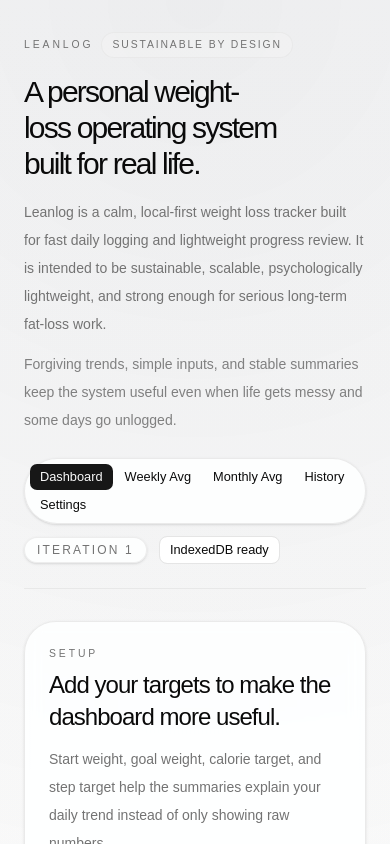
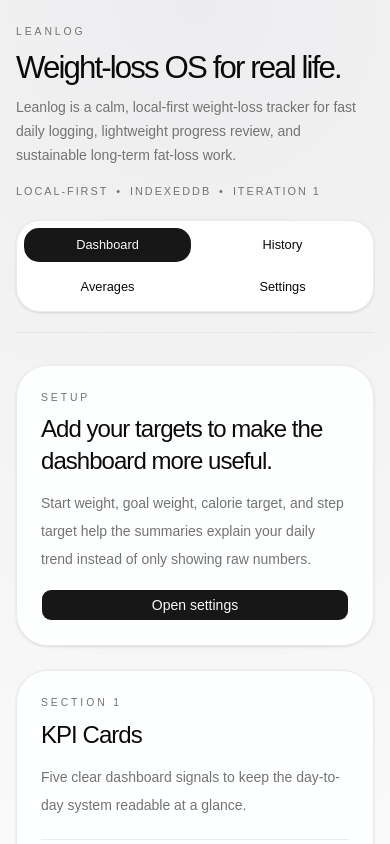
Before and after one commit to lumachroma/leanlog, a React (Vite) app: page / in a window 390 px wide. Shown: the top 844 px of the page. Built offline with nearby package versions, Linux system fonts and the light colour scheme.

Commit message:
feat: enhance navigation and page transition handling with onPageChange prop in App components

```diff
--- a/src/App.jsx
+++ b/src/App.jsx
@@ -33,6 +33,7 @@
         dashboardView={dashboardView}
         historyView={historyView}
         onOpenSettings={openSettings}
+        onPageChange={setActivePage}
         settingsView={settingsView}
       />
     </AppShell>
--- a/src/components/app/AppContent.jsx
+++ b/src/components/app/AppContent.jsx
@@ -18,6 +18,7 @@
   dashboardView,
   historyView,
   onOpenSettings,
+  onPageChange,
   settingsView,
 }) {
   if (activePage === 'history') {
@@ -36,11 +37,21 @@
   }
 
   if (activePage === 'weekly-averages') {
-    return <WeeklyAveragesPage weeklyAverageCards={averagesView.weeklyAverageCards} />
+    return (
+      <WeeklyAveragesPage
+        weeklyAverageCards={averagesView.weeklyAverageCards}
+        onPageChange={onPageChange}
+      />
+    )
   }
 
   if (activePage === 'monthly-averages') {
-    return <MonthlyAveragesPage monthlyAverageCards={averagesView.monthlyAverageCards} />
+    return (
+      <MonthlyAveragesPage
+        monthlyAverageCards={averagesView.monthlyAverageCards}
+        onPageChange={onPageChange}
+      />
+    )
   }
 
   if (activePage === 'settings') {
--- a/src/components/app/AppHeader.jsx
+++ b/src/components/app/AppHeader.jsx
@@ -1,59 +1,62 @@
 import { Button } from '@/components/ui/button'
 
 function AppHeader({ activePage, onPageChange }) {
+  const averagesActive =
+    activePage === 'weekly-averages' || activePage === 'monthly-averages'
+
   return (
-    <header className="flex flex-col gap-6 border-b border-border/80 pb-6 sm:gap-8 sm:flex-row sm:items-end sm:justify-between">
-      <div className="max-w-3xl">
+    <header className="border-b border-border/80 pb-5 sm:pb-8">
+      <div className="max-w-2xl sm:max-w-3xl">
         <div className="flex flex-wrap items-center gap-2">
           <p className="text-[0.65rem] font-medium uppercase tracking-[0.28em] text-muted-foreground">
             Leanlog
           </p>
-          <span className="inline-flex items-center rounded-full border border-border/70 bg-muted/40 px-2.5 py-1 text-[0.65rem] font-medium uppercase tracking-[0.18em] text-muted-foreground">
+          <span className="hidden items-center rounded-full border border-border/70 bg-muted/40 px-2.5 py-1 text-[0.65rem] font-medium uppercase tracking-[0.18em] text-muted-foreground sm:inline-flex">
             Sustainable by design
           </span>
         </div>
-        <h1 className="mt-4 max-w-2xl text-3xl font-medium tracking-[-0.06em] text-balance sm:text-4xl xl:text-5xl">
-          A personal weight-loss operating system built for real life.
+        <h1 className="mt-3 max-w-lg text-[1.95rem] font-medium leading-[1.02] tracking-[-0.06em] text-balance sm:mt-4 sm:max-w-2xl sm:text-4xl sm:leading-tight xl:text-5xl">
+          <span className="sm:hidden">Weight-loss OS for real life.</span>
+          <span className="hidden sm:inline">
+            A personal weight-loss operating system built for real life.
+          </span>
         </h1>
-        <p className="mt-4 max-w-3xl text-sm leading-7 text-muted-foreground sm:text-base">
-          Leanlog is a calm, local-first weight loss tracker built for fast daily
-          logging and lightweight progress review. It is intended to be sustainable,
-          scalable, psychologically lightweight, and strong enough for serious
-          long-term fat-loss work.
+        <p className="mt-3 max-w-xl text-sm leading-6 text-muted-foreground sm:mt-4 sm:max-w-3xl sm:text-base sm:leading-7">
+          Leanlog is a calm, local-first weight-loss tracker for fast daily logging,
+          lightweight progress review, and sustainable long-term fat-loss work.
         </p>
-        <p className="mt-3 max-w-2xl text-sm leading-7 text-muted-foreground/90">
+        <p className="mt-3 hidden max-w-2xl text-sm leading-7 text-muted-foreground/90 sm:block">
           Forgiving trends, simple inputs, and stable summaries keep the system useful
           even when life gets messy and some days go unlogged.
         </p>
+
+        <div className="mt-4 text-[0.68rem] font-medium uppercase tracking-[0.18em] text-muted-foreground sm:mt-5">
+          <div className="flex flex-wrap items-center gap-x-2 gap-y-1 sm:hidden">
+            <span>Local-first</span>
+            <span aria-hidden="true">•</span>
+            <span>IndexedDB</span>
+            <span aria-hidden="true">•</span>
+            <span>Iteration 1</span>
+          </div>
+          <div className="hidden flex-wrap items-center gap-2 sm:flex">
+            <span className="rounded-full bg-muted/45 px-2.5 py-1">Local-first</span>
+            <span className="rounded-full bg-muted/45 px-2.5 py-1">IndexedDB</span>
+            <span className="rounded-full bg-muted/45 px-2.5 py-1">Iteration 1</span>
+          </div>
+        </div>
       </div>
-      <div className="flex flex-col items-start gap-3 sm:items-end">
-        <div className="flex flex-wrap rounded-full border border-border/80 bg-background/90 p-1 shadow-sm">
+
+      <nav aria-label="Primary" className="mt-5 sm:mt-6">
+        <div className="grid grid-cols-2 gap-1.5 rounded-[1.5rem] border border-border/80 bg-background/95 p-1.5 shadow-sm sm:flex sm:w-full sm:items-center">
           <Button
             type="button"
             size="sm"
             variant={activePage === 'dashboard' ? 'default' : 'ghost'}
             onClick={() => onPageChange('dashboard')}
             aria-pressed={activePage === 'dashboard'}
+            className="h-9 rounded-[1rem] px-4 sm:flex-1 sm:rounded-full"
           >
             Dashboard
-          </Button>
-          <Button
-            type="button"
-            size="sm"
-            variant={activePage === 'weekly-averages' ? 'default' : 'ghost'}
-            onClick={() => onPageChange('weekly-averages')}
-            aria-pressed={activePage === 'weekly-averages'}
-          >
-            Weekly Avg
-          </Button>
-          <Button
-            type="button"
-            size="sm"
-            variant={activePage === 'monthly-averages' ? 'default' : 'ghost'}
-            onClick={() => onPageChange('monthly-averages')}
-            aria-pressed={activePage === 'monthly-averages'}
-          >
-            Monthly Avg
           </Button>
           <Button
             type="button"
@@ -61,8 +64,19 @@
             variant={activePage === 'history' ? 'default' : 'ghost'}
             onClick={() => onPageChange('history')}
             aria-pressed={activePage === 'history'}
+            className="h-9 rounded-[1rem] px-4 sm:flex-1 sm:rounded-full"
           >
             History
+          </Button>
+          <Button
+            type="button"
+            size="sm"
+            variant={averagesActive ? 'default' : 'ghost'}
+            onClick={() => onPageChange('weekly-averages')}
+            aria-pressed={averagesActive}
+            className="h-9 rounded-[1rem] px-4 sm:flex-1 sm:rounded-full"
+          >
+            Averages
           </Button>
           <Button
             type="button"
@@ -70,20 +84,12 @@
             variant={activePage === 'settings' ? 'default' : 'ghost'}
             onClick={() => onPageChange('settings')}
             aria-pressed={activePage === 'settings'}
+            className="h-9 rounded-[1rem] px-4 sm:flex-1 sm:rounded-full"
           >
             Settings
           </Button>
         </div>
-
-        <div className="flex flex-wrap items-center gap-3">
-          <span className="inline-flex items-center rounded-full border border-border/70 bg-background/90 px-3 py-1 text-xs font-medium uppercase tracking-[0.18em] text-muted-foreground shadow-sm">
-            Iteration 1
-          </span>
-          <Button variant="outline" size="sm">
-            IndexedDB ready
-          </Button>
-        </div>
-      </div>
+      </nav>
     </header>
   )
 }
--- a/src/components/app/AppShell.jsx
+++ b/src/components/app/AppShell.jsx
@@ -1,7 +1,7 @@
 function AppShell({ children }) {
   return (
     <div className="min-h-svh bg-[radial-gradient(circle_at_top,_rgba(15,23,42,0.08),transparent_32%),linear-gradient(180deg,_#ffffff_0%,_#f7f7f5_100%)] text-foreground">
-      <div className="mx-auto flex min-h-svh max-w-7xl flex-col px-6 py-8 sm:px-10 lg:px-12">
+      <div className="mx-auto flex min-h-svh max-w-7xl flex-col px-4 py-6 sm:px-10 sm:py-8 lg:px-12">
         {children}
       </div>
     </div>
--- a/src/components/app/MonthlyAveragesPage.jsx
+++ b/src/components/app/MonthlyAveragesPage.jsx
@@ -1,6 +1,6 @@
 import { AverageSummaryPage } from './AverageSummaryPage'
 
-function MonthlyAveragesPage({ monthlyAverageCards }) {
+function MonthlyAveragesPage({ monthlyAverageCards, onPageChange }) {
   return (
     <AverageSummaryPage
       eyebrow="Monthly averages"
@@ -8,6 +8,8 @@
       description="Monthly rollups keep the long view visible without cluttering the dashboard. Only saved values are counted."
       summaries={monthlyAverageCards}
       emptyState="Save a few daily entries to unlock monthly averages."
+      activePeriod="monthly-averages"
+      onPeriodChange={onPageChange}
     />
   )
 }
--- a/src/components/app/WeeklyAveragesPage.jsx
+++ b/src/components/app/WeeklyAveragesPage.jsx
@@ -1,6 +1,6 @@
 import { AverageSummaryPage } from './AverageSummaryPage'
 
-function WeeklyAveragesPage({ weeklyAverageCards }) {
+function WeeklyAveragesPage({ weeklyAverageCards, onPageChange }) {
   return (
     <AverageSummaryPage
       eyebrow="Weekly averages"
@@ -8,6 +8,8 @@
       description="Averages are grouped by week so missed days do not drag the trend down. Only saved values are counted."
       summaries={weeklyAverageCards}
       emptyState="Save a few daily entries to unlock weekly averages."
+      activePeriod="weekly-averages"
+      onPeriodChange={onPageChange}
     />
   )
 }
```
Also changed, not shown: src/components/app/AverageSummaryPage.jsx (+40 -3 lines), 2 other files (tests, documents, lock files or other folders).
